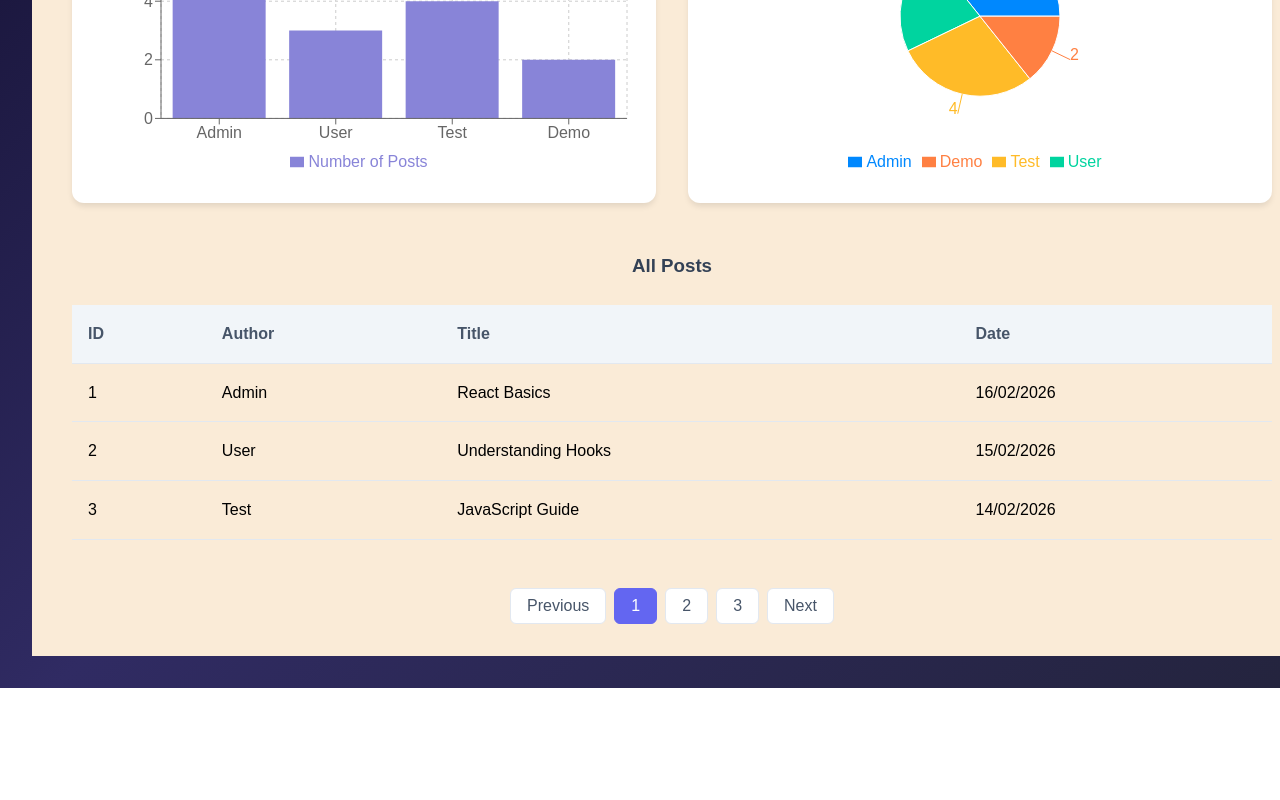
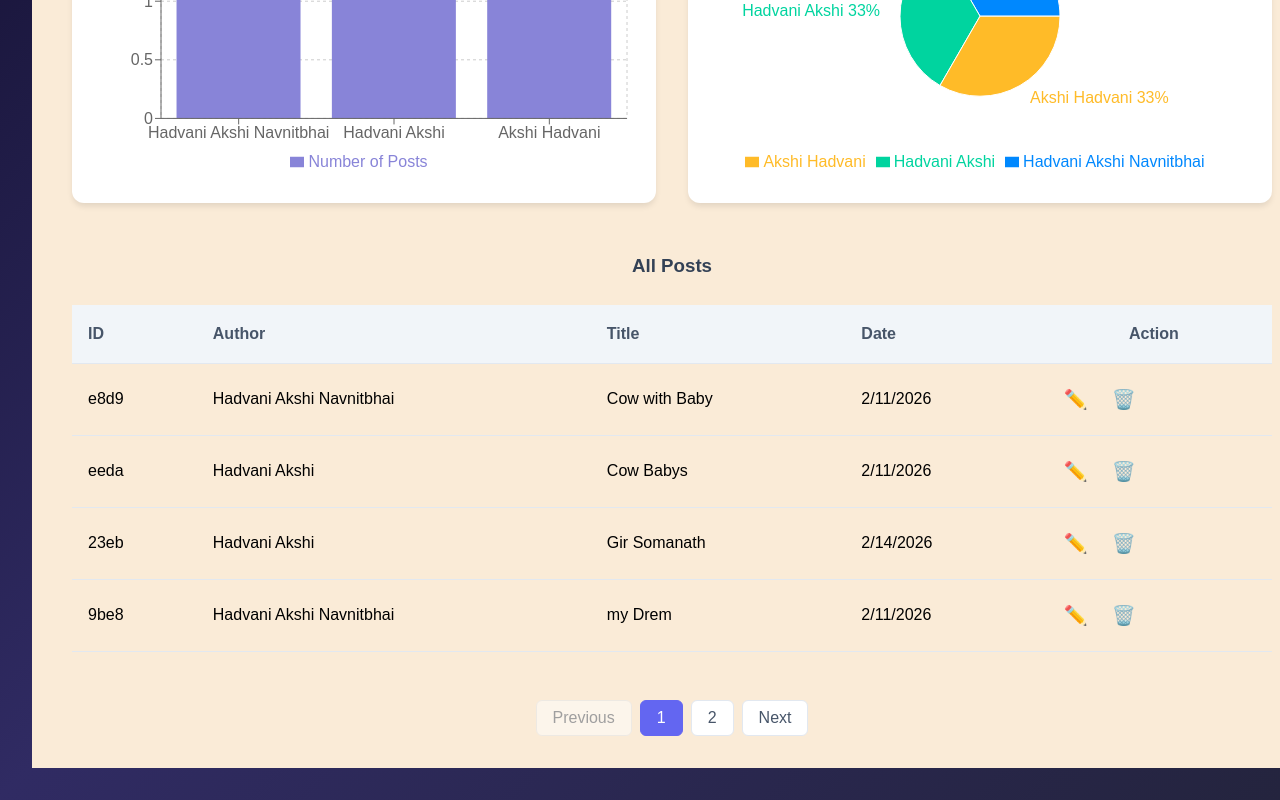
Before and after one commit to hadvaniaviabhi-debug/blogpost-management, a React (Vite) app: page /analytics in a window 1280 px wide. Shown: the part 485-1285 px from the top of the page. Before the commit the page ends 1173 px from the top, so only its background shows below. Built offline with nearby package versions, Linux system fonts and the light colour scheme; data requests are answered from the project's data file; sample sign-in values are in the browser's storage.

Commit message:
[Hadvani Akshi][charts dynamicaly worked complete.]

```diff
--- a/src/pages/Analytics.css
+++ b/src/pages/Analytics.css
@@ -117,3 +117,37 @@
     padding: 1rem;
   }
 }
+
+.analytics-table th:last-child,
+.analytics-table th:last-child{
+  text-align: center;
+}
+
+.analytics-table .edit-btn,
+.analytics-table .delete-btn{
+  padding: 0.5rem 0.75rem;
+  border: none;
+  border-radius: 6px;
+  cursor: pointer;
+  font-size: 1.2rem;
+  transition: all 0.2s;
+  background: transparent;
+}
+
+.analytics-table .edit-btn{
+  color: #3b82f6;
+}
+
+.analytics-table.edit-btn:hover{
+  background: #dbeafe;
+  transform: scale(1.1);
+}
+
+.analytics-table .delete-btn{
+color: #ef4444;
+}
+
+.analytics-table .delete-btn:hover{
+  background: #fee2e2;
+  transform: scale(1.1);
+}
--- a/src/pages/Analytics.jsx
+++ b/src/pages/Analytics.jsx
@@ -1,4 +1,4 @@
-import React from "react";
+import React, { useState, useEffect } from "react";
 import Navbar from "../component/Navbar";
 import "./Analytics.css";
 import {
@@ -14,8 +14,19 @@ import {
   XAxis,
   YAxis,
 } from "recharts";
+import { toast } from "react-toastify"; // Assuming you are using react-toastify for notifications
 
 const Analytics = () => {
+  const [posts, setPosts] = useState([]); // State for posts
+  const [loading, setLoading] = useState(false); // State for loading state
+  const [currentPage, setCurrentPage] = useState(1); // State for current page
+  const postsPerPage = 4; // Define how many posts per page
+  const indexOfLastPost = currentPage * postsPerPage;
+  const indexOfFirstPost = indexOfLastPost - postsPerPage;
+  const currentPosts = posts.slice(indexOfFirstPost, indexOfLastPost);
+  const paginate = (pageNumber) => setCurrentPage(pageNumber);
+
+  // Placeholder data for chart
   const chartData = [
     { name: "Admin", posts: 5 },
     { name: "User", posts: 3 },
@@ -28,9 +39,52 @@ const Analytics = () => {
     { label: "Author", key: "author" },
     { label: "Title", key: "title" },
     { label: "Date", key: "createdAt" },
+    { label: "Action", key: "action" },
   ];
 
   const COLORS = ["#0088fe", "#00d49f", "#ffbb28", "#ff8042"];
+
+  const fetchPosts = async () => {
+    try {
+      setLoading(true);
+      const response = await fetch("http://localhost:3000/posts");
+      const data = await response.json();
+      setPosts(data);
+    } catch (error) {
+      console.error("Error fetching posts:", error);
+      toast.error("Failed to fetch posts");
+    } finally {
+      setLoading(false);
+    }
+  };
+
+  // Calculate posts per author
+  const authorStats = posts.reduce((acc, post) => {
+    const author = post.author || 'unknown';
+    acc[author] = (acc[author] || 0) + 1;
+    return acc;
+  }, {});
+
+  const chartDataUpdated = Object.keys(authorStats).map((author) => ({
+    name: author,
+    posts: authorStats[author],
+  }));
+
+  // Placeholder functions for edit and delete
+  const handleEdit = (id) => {
+    console.log("Edit post with ID:", id);
+    // You can implement the actual logic here, e.g., navigate to an edit form
+  };
+
+  const handleDelete = (id) => {
+    console.log("Delete post with ID:", id);
+    // You can implement the actual delete logic here, e.g., making an API call to delete the post
+  };
+
+  // Fetch posts when the component mounts
+  useEffect(() => {
+    fetchPosts();
+  }, []);
 
   return (
     <div className="analytics-page">
@@ -47,17 +101,13 @@ const Analytics = () => {
             <h3>Posts per Author</h3>
             <div className="chart-wrapper">
               <ResponsiveContainer width="100%" height={300}>
-                <BarChart data={chartData}>
+                <BarChart data={chartDataUpdated}>
                   <CartesianGrid strokeDasharray="3 3" />
                   <XAxis dataKey="name" />
                   <YAxis />
                   <Tooltip />
                   <Legend />
-                  <Bar
-                    dataKey="posts"
-                    fill="#8884d8"
-                    name="Number of Posts"
-                  />
+                  <Bar dataKey="posts" fill="#8884d8" name="Number of Posts" />
                 </BarChart>
               </ResponsiveContainer>
             </div>
@@ -70,19 +120,17 @@ const Analytics = () => {
               <ResponsiveContainer width="100%" height={300}>
                 <PieChart>
                   <Pie
-                    data={chartData}
+                    data={chartDataUpdated}
                     cx="50%"
                     cy="50%"
+                    labelLine={false}
                     outerRadius={80}
                     fill="#8884d8"
                     dataKey="posts"
-                    label
+                    label={({ name, percent }) => `${name} ${(percent * 100).toFixed(0)}%`}
                   >
-                    {chartData.map((entry, index) => (
-                      <Cell
-                        key={`cell-${index}`}
-                        fill={COLORS[index % COLORS.length]}
-                      />
+                    {chartDataUpdated.map((entry, index) => (
+                      <Cell key={`cell-${index}`} fill={COLORS[index % COLORS.length]} />
                     ))}
                   </Pie>
                   <Tooltip />
@@ -106,35 +154,59 @@ const Analytics = () => {
                 </tr>
               </thead>
               <tbody>
-                <tr>
-                  <td>1</td>
-                  <td>Admin</td>
-                  <td>React Basics</td>
-                  <td>16/02/2026</td>
-                </tr>
-                <tr>
-                  <td>2</td>
-                  <td>User</td>
-                  <td>Understanding Hooks</td>
-                  <td>15/02/2026</td>
-                </tr>
-                <tr>
-                  <td>3</td>
-                  <td>Test</td>
-                  <td>JavaScript Guide</td>
-                  <td>14/02/2026</td>
-                </tr>
+                {loading ? (
+                  <div className="loading-state">Loading posts...</div>
+                ) : currentPosts.length > 0 ? (
+                  currentPosts.map((post, index) => (
+                    <tr key={index}>
+                      <td>{post.id}</td>
+                      <td>{post.author || "Anonymous"}</td>
+                      <td>{post.title}</td>
+                      <td>{new Date(post.createdAt || Date.now()).toLocaleDateString()}</td>
+                      <td className="action-buttons">
+                        <button className="edit-btn" onClick={() => handleEdit(post.id)}>
+                          ✏️
+                        </button>
+                        <button className="delete-btn" onClick={() => handleDelete(post.id)}>
+                          🗑️
+                        </button>
+                      </td>
+                    </tr>
+                  ))
+                ) : (
+                  <div className="no-posts">
+                    <p>No posts yet. Be the first to create a post!</p>
+                  </div>
+                )}
               </tbody>
             </table>
           </div>
 
           {/* Pagination */}
           <div className="pagination">
-            <button className="page-btn">Previous</button>
-            <button className="page-btn active">1</button>
-            <button className="page-btn">2</button>
-            <button className="page-btn">3</button>
-            <button className="page-btn">Next</button>
+            <button
+              className="page-btn"
+              onClick={() => paginate(currentPage - 1)}
+              disabled={currentPage === 1}
+            >
+              Previous
+            </button>
+            {[...Array(Math.ceil(posts.length / postsPerPage))].map((_, index) => (
+              <button
+                key={index}
+                className={`page-btn ${currentPage === index + 1 ? "active" : ""}`}
+                onClick={() => paginate(index + 1)}
+              >
+                {index + 1}
+              </button>
+            ))}
+            <button
+              className="page-btn"
+              onClick={() => paginate(currentPage + 1)}
+              disabled={currentPage === Math.ceil(posts.length / postsPerPage)}
+            >
+              Next
+            </button>
           </div>
         </div>
       </main>
```
Also changed, not shown: src/context/Theme.css (added, +214 -0 lines), src/context/ThemeContext.jsx (added).
